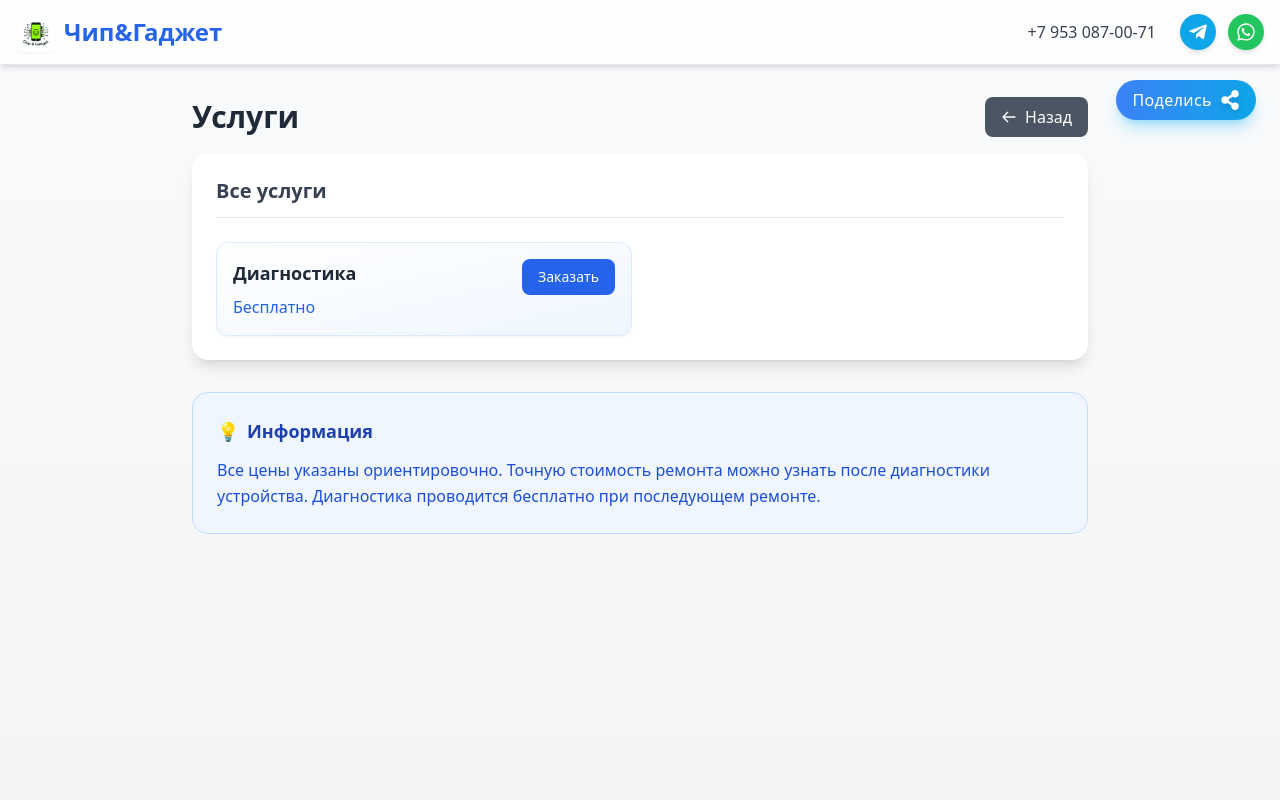
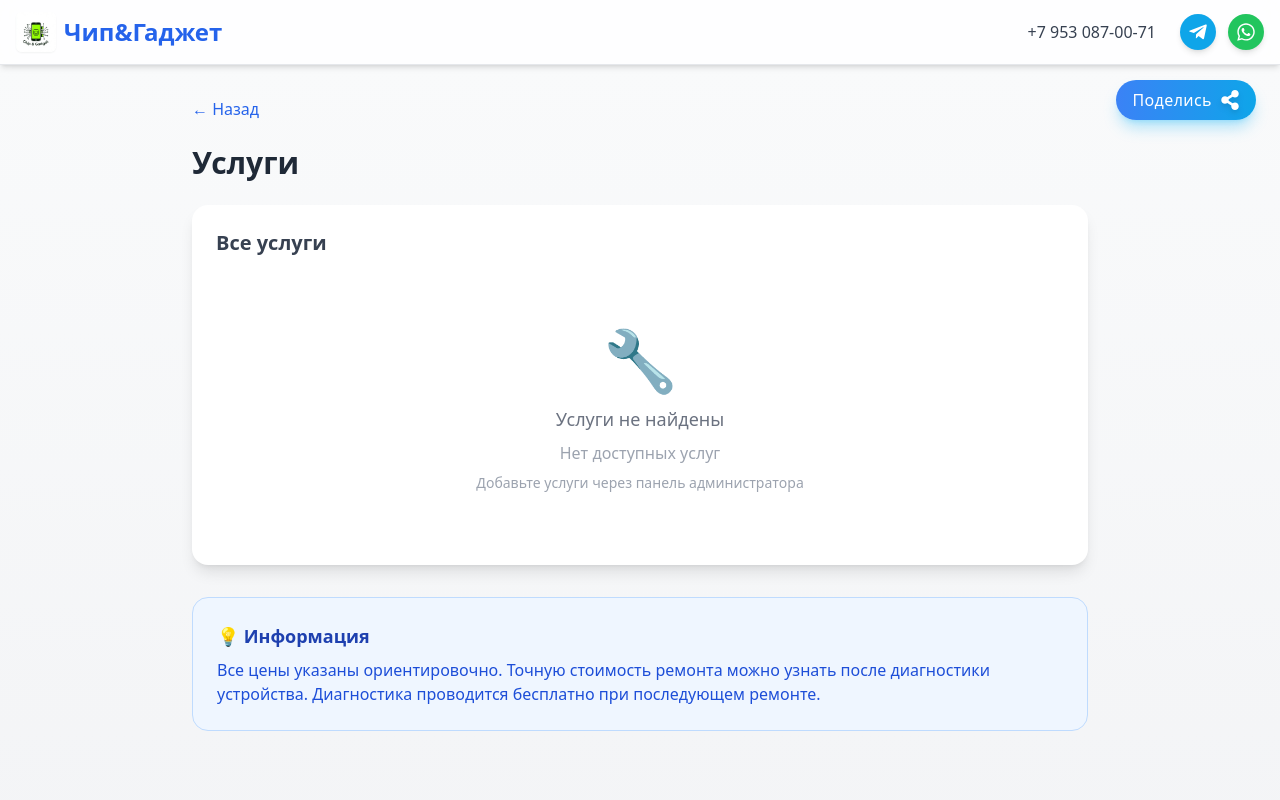
Before and after one commit to basteazik-Man/Chip-Gadget, a React (Vite) app: page /services in a window 1280 px wide. Shown: the top 800 px of the page. Built offline with nearby package versions, Linux system fonts and the light colour scheme.

Commit message:
апдейт файнал

```diff
--- a/src/data/services.js
+++ b/src/data/services.js
@@ -1,20 +1,9 @@
-// services.js
+// services.js (обновленный - убраны данные по умолчанию)
 export const SERVICES_BY_CATEGORY = {
-  laptops: [
-    { name: "Замена экрана (ноутбук)", price: "от 3500₽" },
-    { name: "Замена клавиатуры", price: "от 1200₽" },
-    { name: "Замена батареи", price: "от 1500₽" },
-    { name: "Диагностика", price: "Бесплатно" }
-  ],
-  tv: [
-    { name: "Ремонт подсветки", price: "от 4000₽" },
-    { name: "Замена матрицы", price: "от 6000₽" },
-    { name: "Ремонт блока питания", price: "от 3000₽" },
-    { name: "Диагностика", price: "Бесплатно" }
-  ],
-  default: [
-    { name: "Диагностика", price: "Бесплатно" }
-  ]
+  // Пустые массивы - данные будут добавляться только через админку
+  laptops: [],
+  tv: [],
+  default: []
 };
 
-export const SERVICES = Object.values(SERVICES_BY_CATEGORY).flat();
+export const SERVICES = [];
--- a/src/pages/AdminPanel.jsx
+++ b/src/pages/AdminPanel.jsx
@@ -7,8 +7,6 @@ import { getBrandStatus } from "../utils/priceUtils";
 
 // Вспомогательная функция для получения всех моделей из brandData
 const getAllModelsFromBrandData = (brandKey) => {
-  // В реальном коде здесь должна быть логика из brandData
-  // Создаем заглушку для демонстрации
   const mockModels = {
     'apple': ['iphone-13', 'iphone-14', 'iphone-15', 'ipad-pro'],
     'samsung': ['galaxy-s23', 'galaxy-s24', 'galaxy-tab'],
@@ -72,7 +70,8 @@ const saveToLocal = (data) => {
 };
 
 const exportJSON = (data) => {
-  const blob = new Blob([JSON.stringify(data, null, 2)], {
+  const transformedData = transformDataForExport(data);
+  const blob = new Blob([JSON.stringify(transformedData, null, 2)], {
     type: "application/json",
   });
   const a = document.createElement("a");
@@ -106,6 +105,16 @@ const transformDataForExport = (data) => {
       });
     });
   });
+
+  // ДОБАВЛЕНО: Экспорт данных категорий услуг
+  try {
+    const categoryServices = localStorage.getItem("chipgadget_category_services");
+    if (categoryServices) {
+      transformed._categoryServices = JSON.parse(categoryServices);
+    }
+  } catch (e) {
+    console.error("Ошибка при экспорте категорий услуг:", e);
+  }
 
   return transformed;
 };
@@ -160,6 +169,16 @@ const mergeImportedData = (currentData, importedData) => {
     }
   });
 
+  // ДОБАВЛЕНО: Импорт данных категорий услуг
+  if (importedData._categoryServices) {
+    try {
+      localStorage.setItem("chipgadget_category_services", JSON.stringify(importedData._categoryServices));
+      console.log("✅ Категории услуг импортированы");
+    } catch (e) {
+      console.error("❌ Ошибка импорта категорий услуг:", e);
+    }
+  }
+
   return merged;
 };
 
@@ -174,6 +193,8 @@ const exportJSFilesAsZip = async (data) => {
 
     // Добавляем каждый бренд как отдельный JS файл в архив
     Object.keys(transformedData).forEach((key) => {
+      if (key === '_categoryServices') return; // Пропускаем категории услуг в основном экспорте
+
       const content = `// Автоматически сгенерировано Chip&Gadget Admin\nexport default ${JSON.stringify(
         transformedData[key],
         null,
@@ -181,6 +202,16 @@ const exportJSFilesAsZip = async (data) => {
       )};`;
       zip.file(`${key}.js`, content);
     });
+
+    // Добавляем файл с категориями услуг
+    if (transformedData._categoryServices) {
+      const categoryContent = `// Автоматически сгенерировано Chip&Gadget Admin\nexport const SERVICES_BY_CATEGORY = ${JSON.stringify(
+        transformedData._categoryServices,
+        null,
+        2
+      )};\n\nexport const SERVICES = Object.values(SERVICES_BY_CATEGORY).flat();`;
+      zip.file(`category-services.js`, categoryContent);
+    }
 
     // Добавляем README файл с инструкциями
     const readmeContent = `# Chip&Gadget Price Files
@@ -192,10 +223,12 @@ const exportJSFilesAsZip = async (data) => {
 1. Распакуйте этот архив
 2. Скопируйте все .js файлы в папку: src/data/prices/
 3. Замените существующие файлы
+4. Файл category-services.js содержит услуги по категориям (телевизоры, ноутбуки)
 
 ## Содержимое архива:
 
-${Object.keys(transformedData).map(key => `- ${key}.js → ${transformedData[key].brand}`).join('\n')}
+${Object.keys(transformedData).filter(key => key !== '_categoryServices').map(key => `- ${key}.js → ${transformedData[key].brand}`).join('\n')}
+${transformedData._categoryServices ? '- category-services.js → Услуги по категориям' : ''}
 
 Сгенерировано: ${new Date().toLocaleString()}
 `;
@@ -219,6 +252,8 @@ ${Object.keys(transformedData).map(key => `- ${key}.js → ${transformedData[key
     const transformedData = transformDataForExport(data);
     alert('Не удалось создать ZIP архив. Используем старый метод экспорта.');
     Object.keys(transformedData).forEach((key) => {
+      if (key === '_categoryServices') return;
+
       const content = `// Автоматически сгенерировано Chip&Gadget Admin\nexport default ${JSON.stringify(
         transformedData[key],
         null,
@@ -428,8 +463,7 @@ export default function AdminPanel() {
   };
 
   const handleExport = () => {
-    const transformedData = transformDataForExport(data);
-    exportJSON(transformedData);
+    exportJSON(data);
   };
 
   const handleExportJS = async () => {
--- a/src/pages/Services.jsx
+++ b/src/pages/Services.jsx
@@ -10,54 +10,30 @@ export default function Services() {
 
   const [servicesData, setServicesData] = useState({});
   const [items, setItems] = useState([]);
-  const [isLoading, setIsLoading] = useState(true);
 
-  // Загружаем данные из localStorage при монтировании
+  // Загружаем данные только из localStorage
   useEffect(() => {
     const loadServicesData = () => {
       try {
-        setIsLoading(true);
         const saved = localStorage.getItem("chipgadget_category_services");
-
         if (saved) {
           const parsed = JSON.parse(saved);
           setServicesData(parsed);
 
-          // Устанавливаем элементы для отображения
+          // Устанавливаем элементы для отображения только если они есть в localStorage
           if (category && parsed[category]) {
             setItems(parsed[category]);
-          } else if (parsed.default) {
-            setItems(parsed.default);
           } else {
-            // Если в localStorage нет данных для категории, используем данные по умолчанию
-            loadDefaultServices();
+            setItems([]);
           }
         } else {
-          // Если в localStorage нет данных, используем данные по умолчанию
-          loadDefaultServices();
+          // Если в localStorage нет данных - пустой массив
+          setItems([]);
         }
       } catch (error) {
         console.error("Ошибка загрузки данных услуг:", error);
-        loadDefaultServices();
-      } finally {
-        setIsLoading(false);
+        setItems([]);
       }
-    };
-
-    const loadDefaultServices = () => {
-      import("../data/services").then(module => {
-        const defaultData = module.SERVICES_BY_CATEGORY;
-        setServicesData(defaultData);
-
-        if (category && defaultData[category]) {
-          setItems(defaultData[category]);
-        } else {
-          setItems(defaultData.default || []);
-        }
-      }).catch(error => {
-        console.error("Ошибка загрузки данных по умолчанию:", error);
-        setItems([]);
-      });
     };
 
     loadServicesData();
@@ -71,40 +47,25 @@ export default function Services() {
     }
   };
 
-  const handleOrder = (serviceName) => {
-    // Здесь можно добавить логику для заказа услуги
-    alert(`Заказана услуга: ${serviceName}`);
-  };
-
   return (
     <div className="min-h-screen bg-gradient-to-b from-gray-50 to-gray-100 py-8 px-4">
       <div className="max-w-4xl mx-auto">
-        {/* Заголовок и кнопка назад */}
-        <div className="mb-8">
-          <div className="flex items-center justify-between mb-4">
-            <h1 className="text-3xl font-bold text-gray-800">{getCategoryTitle()}</h1>
+        {/* Кнопка назад как на других страницах */}
         <button
           onClick={() => navigate(-1)}
-              className="flex items-center gap-2 px-4 py-2 bg-gray-600 text-white rounded-lg hover:bg-gray-700 transition-colors"
+          className="mb-6 flex items-center text-blue-600 hover:text-blue-800 font-medium"
         >
-              <svg className="w-4 h-4" fill="none" stroke="currentColor" viewBox="0 0 24 24">
-                <path strokeLinecap="round" strokeLinejoin="round" strokeWidth={2} d="M10 19l-7-7m0 0l7-7m-7 7h18" />
-              </svg>
-              Назад
+          ← Назад
         </button>
-          </div>
+
+        <h1 className="text-3xl font-bold text-gray-800 mb-6">{getCategoryTitle()}</h1>
 
         <div className="bg-white rounded-2xl shadow-lg p-6">
-            <h2 className="text-xl font-semibold text-gray-700 mb-6 border-b pb-3">
+          <h2 className="text-xl font-semibold text-gray-700 mb-6">
             {category ? `Услуги по ремонту ${getCategoryTitle().toLowerCase()}` : 'Все услуги'}
           </h2>
 
-            {isLoading ? (
-              <div className="text-center py-12">
-                <div className="inline-block animate-spin rounded-full h-12 w-12 border-b-2 border-blue-600"></div>
-                <p className="text-gray-500 mt-4">Загрузка услуг...</p>
-              </div>
-            ) : items.length > 0 ? (
+          {items.length > 0 ? (
             <div className="grid grid-cols-1 md:grid-cols-2 gap-4">
               {items.map((service, index) => (
                 <div
@@ -121,10 +82,7 @@ export default function Services() {
                       </p>
                     </div>
                     <div className="flex gap-2 ml-4">
-                        <button
-                          onClick={() => handleOrder(service.name)}
-                          className="px-4 py-2 bg-blue-600 text-white text-sm rounded-lg hover:bg-blue-700 transition-colors whitespace-nowrap"
-                        >
+                      <button className="px-4 py-2 bg-blue-600 text-white text-sm rounded-lg hover:bg-blue-700 transition-colors whitespace-nowrap">
                         Заказать
                       </button>
                     </div>
@@ -148,14 +106,11 @@ export default function Services() {
             </div>
           )}
         </div>
-        </div>
 
         {/* Информационный блок */}
-        <div className="bg-blue-50 border border-blue-200 rounded-2xl p-6">
-          <h3 className="text-lg font-semibold text-blue-800 mb-3 flex items-center gap-2">
-            <span>💡</span> Информация
-          </h3>
-          <p className="text-blue-700 leading-relaxed">
+        <div className="mt-8 bg-blue-50 border border-blue-200 rounded-2xl p-6">
+          <h3 className="text-lg font-semibold text-blue-800 mb-2">💡 Информация</h3>
+          <p className="text-blue-700">
             Все цены указаны ориентировочно. Точную стоимость ремонта можно узнать после диагностики устройства.
             Диагностика проводится бесплатно при последующем ремонте.
           </p>
```
Lines whose indentation alone changed are shown as unchanged.
